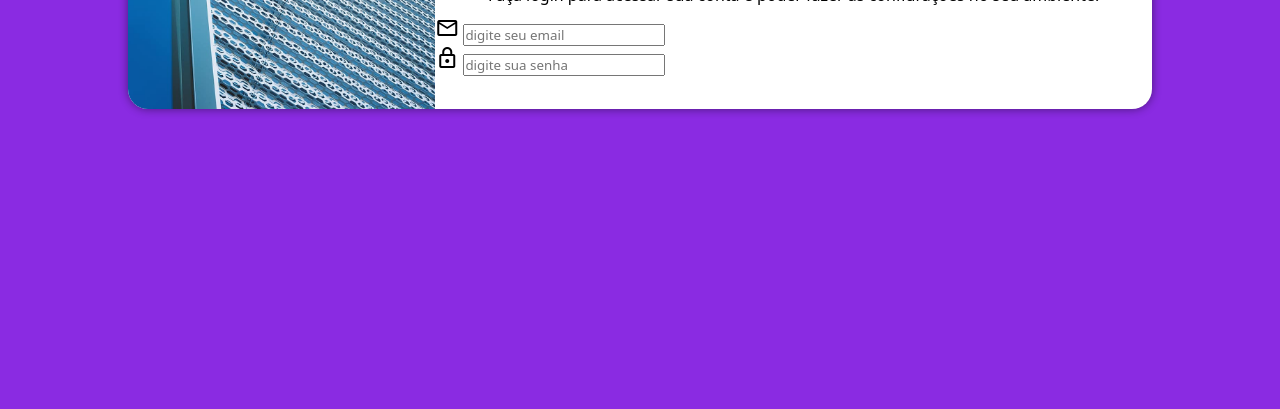
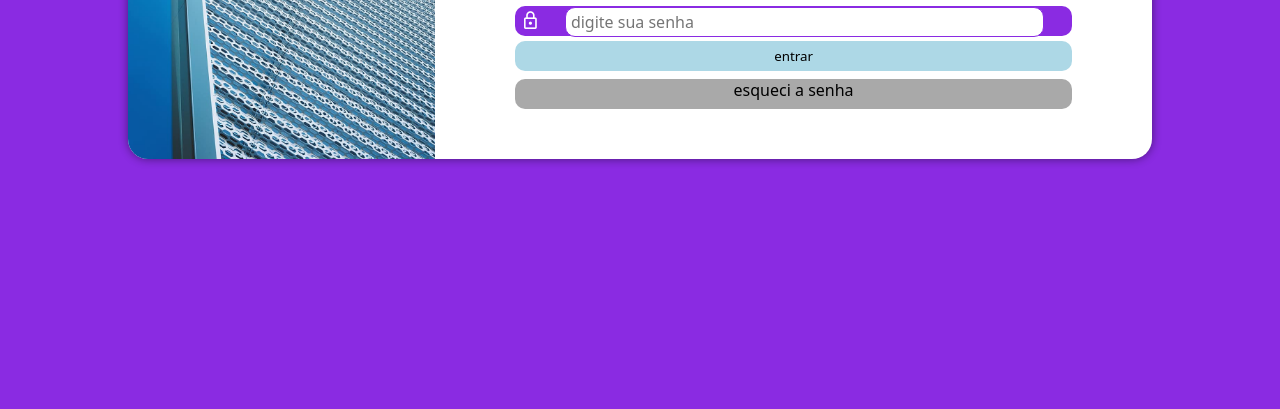
Before and after one commit to kaynandev/projeto-login, a plain HTML site: page index.html in a window 1280 px wide. Shown: the part 391-800 px from the top of the page. Drawn offline with nearby package versions, Linux system fonts and the light colour scheme.

Commit message:
finalização de projeto

```diff
--- a/estilos/medias.css
+++ b/estilos/medias.css
@@ -9,10 +9,11 @@
 
     #login{
         width: 80vw;
+        height: 300px;
 
     }
 
-   #ft{
+   div#ft{
         width: 30%;
         height: 100%;
         float: left;
@@ -35,4 +36,78 @@
         text-align: center;
         font-size: 1em;
     }
+
+    #enter {
+        display: block;
+        background-color: lightblue;
+        color: black;
+        width: 80%;
+        height: 30px;
+        border: none;
+        border-radius: 10px;
+        margin:auto;
+
+    }
+
+    #enter:hover{
+        background-color: white;
+        border: 1px solid rgb(88, 131, 145);
+    }
+
+    a{
+        display: block;
+        background-color: darkgray;
+        color: black;
+        text-decoration: none;
+        width: 80%;
+        margin: auto;
+        border-radius: 10px;
+        height: 30px;
+        text-align: center;
+        margin-bottom: 8px;
+        margin-top: 8px;
+    }
+
+    a:hover{
+        background-color: white;
+        border: 1px solid darkgray;
+    }
+
+    label{
+        display: none;
+    }
+
+    div.campo{
+        display: block;
+        width: 80%;
+        height: 30px;
+        background-color: blueviolet;
+        border: none;
+        border-radius: 10px;
+        margin: auto;
+        margin-top: 10px;
+        margin-bottom: 5px;
+    }
+
+    div.campo > i{
+        display: block;
+        padding: 5px;
+        font-size: 1.3em;
+        color: white;
+    }
+
+    div.campo > input{
+        display: block;
+        width: 86%;
+        height: 100%;
+        font-size: 1em;
+        padding: 5px;
+        border-radius: 10px;
+        transform: translateY(-30px);
+        margin-left: 50px;
+        border: 1px solid blueviolet;
+
+    }
+
+
 }
--- a/estilos/style.css
+++ b/estilos/style.css
@@ -63,3 +63,74 @@ div#formu p{
     text-align: center;
     font-size: 0.8em;
 }
+
+#enter {
+    display: block;
+    background-color: lightblue;
+    color: black;
+    width: 90%;
+    height: 30px;
+    border: none;
+    border-radius: 10px;
+    margin:auto;
+
+}
+
+#enter:hover{
+    background-color: white;
+    border: 1px solid rgb(88, 131, 145);
+}
+
+a{
+    display: block;
+    background-color: darkgray;
+    color: black;
+    text-decoration: none;
+    width: 90%;
+    margin: auto;
+    border-radius: 10px;
+    height: 30px;
+    text-align: center;
+    margin-bottom: 8px;
+    margin-top: 8px;
+}
+
+a:hover{
+    background-color: white;
+    border: 1px solid darkgray;
+}
+
+label{
+    display: none;
+}
+
+div.campo{
+    display: block;
+    width: 90%;
+    height: 30px;
+    background-color: blueviolet;
+    border: none;
+    border-radius: 10px;
+    margin: auto;
+    margin-top: 5px;
+    margin-bottom: 5px;
+}
+
+div.campo > i{
+    display: block;
+    padding: 5px;
+    font-size: 1.3em;
+    color: white;
+}
+
+div.campo > input{
+    display: block;
+    width: 85%;
+    height: 100%;
+    font-size: 1em;
+    padding: 5px;
+    border: none;
+    border-radius: 10px;
+    transform: translateY(-30px);
+    margin-left: 33px;
+}
--- a/index.html
+++ b/index.html
@@ -27,19 +27,24 @@
                 </p>
 
 
-            </div>
+
 
             <form action="" method="post"></form>
             <div class="campo">
                 <i class="material-symbols-outlined">Mail</i>
                 <input type="email" name="email" id="imail" required autocomplete minlength="30" maxlength="50" placeholder="digite seu email">
-                <label for="imail"></label>
+                <label for="imail">email</label>
             </div>
             <div class="campo">
                 <i class="material-symbols-outlined">Lock</i>
                 <input type="password" name="senha" id="isenha" minlength="8" maxlength="20" required autocomplete placeholder="digite sua senha">
-                <label for="isenha"></label>
+                <label for="isenha">senha</label>
             </div>
+
+            <input id="enter" type="submit" value="entrar">
+            <a href="#">esqueci a senha</a>
+
+        </div>
 
         </section>
     </main>
```
